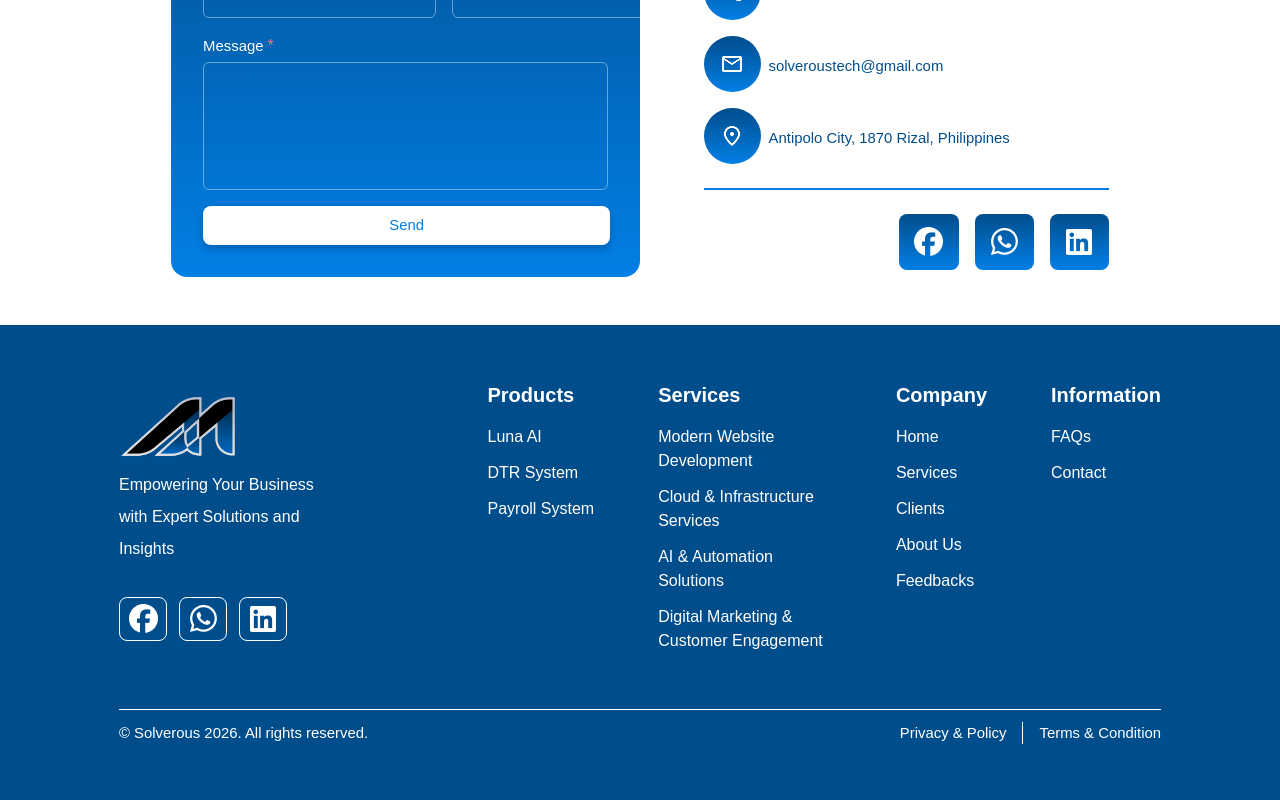
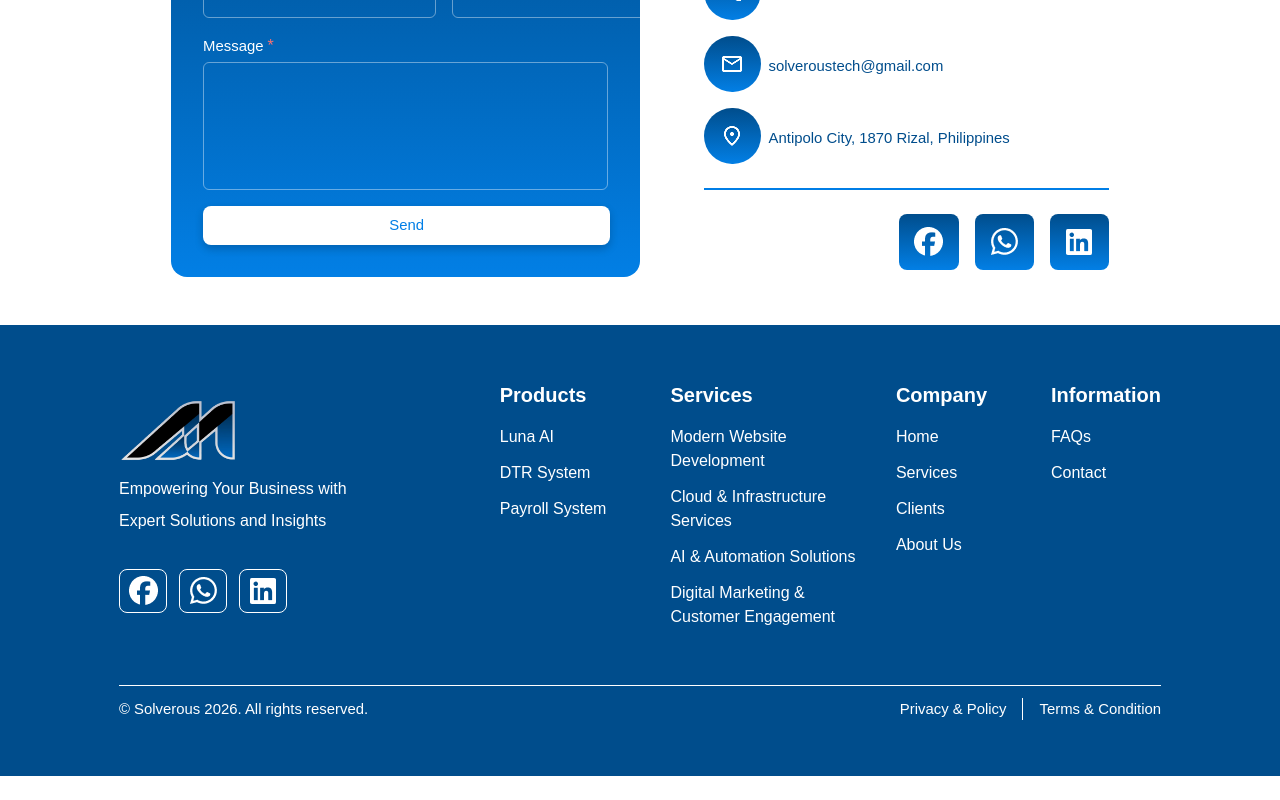
Before and after one commit to SolverousTech/SolverousWebsite, a React (Create React App) app in the folder solverouswebsite/: page / in a window 1280 px wide. Shown: the part 5655-6455 px from the top of the page. After the commit the page ends 6431 px from the top, so only its background shows below. Built offline with nearby package versions, Linux system fonts and the light colour scheme.

Commit message:
Fixed footer links

```diff
--- a/solverouswebsite/src/components/Footer/footer.js
+++ b/solverouswebsite/src/components/Footer/footer.js
@@ -19,25 +19,25 @@
                         <a href="https://www.linkedin.com/company/solverous" target="_blank" rel="noopener noreferrer" className=" footer_icons hover:bg-[#007EE6] hover:border-collapse transition-all ease-in-out active:scale-95 "><img src={LinkedIn} alt="Automation Icon" /></a>
                     </div>
                 </div>
-                <div className='flex flex-row text-white space-x-0 md:space-x-16 '>
+                <div className='flex flex-row text-white space-x-0 md:space-x-6 '>
                     <div className=' flex flex-col md:flex-row space-y-10 md:space-y-0 space-x-0 md:space-x-16 '>
                         {/* PRODUCTS LINK */}
                         <div className='w-fit space-y-4'>
                             <h5 className='h5_title'>Products</h5>
                             <div className='space-y-3'>
-                                <p>Luna AI</p>
-                                <p>DTR System</p>
-                                <p>Payroll System</p>
+                                <a href="https://luna.solverous.com/" target="_blank" rel="noopener noreferrer" className='hover:underline'>Luna AI</a>
+                                <p className='hover:underline'>DTR System</p>
+                                <p className='hover:underline'>Payroll System</p>
                             </div>
                         </div>
                         {/* SERVICES LINK */}
                         <div className=' w-[75%] md:w-[50%] space-y-4'>
                             <h5 className='h5_title'>Services</h5>
-                            <div className='space-y-3'>
-                                <p>Modern Website Development</p>
-                                <p>Cloud & Infrastructure Services</p>
-                                <p>AI & Automation Solutions</p>
-                                <p>Digital Marketing & Customer Engagement</p>
+                            <div className='space-y-3 flex flex-col'>
+                                <a href="#services" target="_self" rel="noopener noreferrer" className='hover:underline'>Modern Website Development</a>
+                                <a href="#services" target="_self" rel="noopener noreferrer" className='hover:underline'>Cloud & Infrastructure Services</a>
+                                <a href="#services" target="_self" rel="noopener noreferrer" className='hover:underline'>AI & Automation Solutions</a>
+                                <a href="#services" target="_self" rel="noopener noreferrer" className='hover:underline'>Digital Marketing & Customer Engagement</a>
                             </div>
                         </div>
                     </div>
@@ -45,20 +45,19 @@
                     {/* COMPANY INFO LINK */}
                     <div className='w-fit space-y-4'>
                         <h5 className='h5_title'>Company</h5>
-                        <div className='space-y-3'>
-                            <p>Home</p>
-                            <p>Services</p>
-                            <p>Clients</p>
-                            <p>About Us</p>
-                            <p>Feedbacks</p>
+                        <div className='space-y-3 flex flex-col'>
+                            <a href="#home" target="_self" rel="noopener noreferrer" className='hover:underline'>Home</a>
+                            <a href="#services" target="_self" rel="noopener noreferrer" className='hover:underline'>Services</a>
+                            <a href="#clients" target="_self" rel="noopener noreferrer" className='hover:underline'>Clients</a>
+                            <a href="#about-us" target="_self" rel="noopener noreferrer" className='hover:underline'>About Us</a>
                         </div>
                     </div>
                     {/* INFORMATION LINK */}
                     <div className='w-fit space-y-4'>
                         <h5 className='h5_title'>Information</h5>
-                        <div className='space-y-3'>
-                            <p>FAQs</p>
-                            <p>Contact</p>
+                        <div className='space-y-3 flex flex-col'>
+                            <a href="#faqs" target="_self" rel="noopener noreferrer" className='hover:underline'>FAQs</a>
+                            <a href="#contact-us" target="_self" rel="noopener noreferrer" className='hover:underline'>Contact</a>
                         </div>
                     </div>
                     </div>
```
